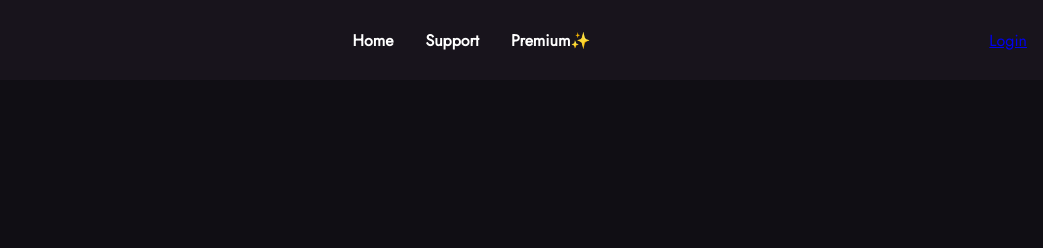
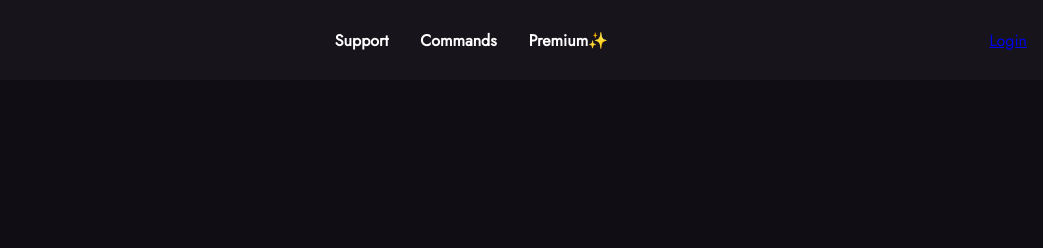
Before and after one commit to redmicar/Arma-commands, a plain HTML site: page index.html in a window 1280 px wide. Shown: the top 248 px of the page, 237-1280 px from the left. Drawn offline with Linux system fonts and the light colour scheme.

Commit message:
Update index.html

```diff
--- a/index.html
+++ b/index.html
@@ -166,9 +166,9 @@
             <div class="title">ARMA BOT</div>
         </div>
         <div class="header-center">
-            <a href="https://redmicar.github.io/Arma-bot/" class="features">Home</a>
-            <a href="https://www.discord.gg/armabot" class="features">Support</a>
-            <a href="#premium" class="premium">Premium✨</a>
+                    <a href="https://www.discord.gg/armabot" class="features">Support</a>
+                    <a href="https://redmicar.github.io/Arma-commands/" class="features">Commands</a>
+                    <a href="https://redmicar.github.io/Arma-premium/" class="premium">Premium✨</a>
         </div>
         <div class="header-right">
             <a href="https://discord.com/oauth2/authorize?client_id=1299718078866784306&permissions=PERMISSIONS&scope=bot">Login</a>
```
